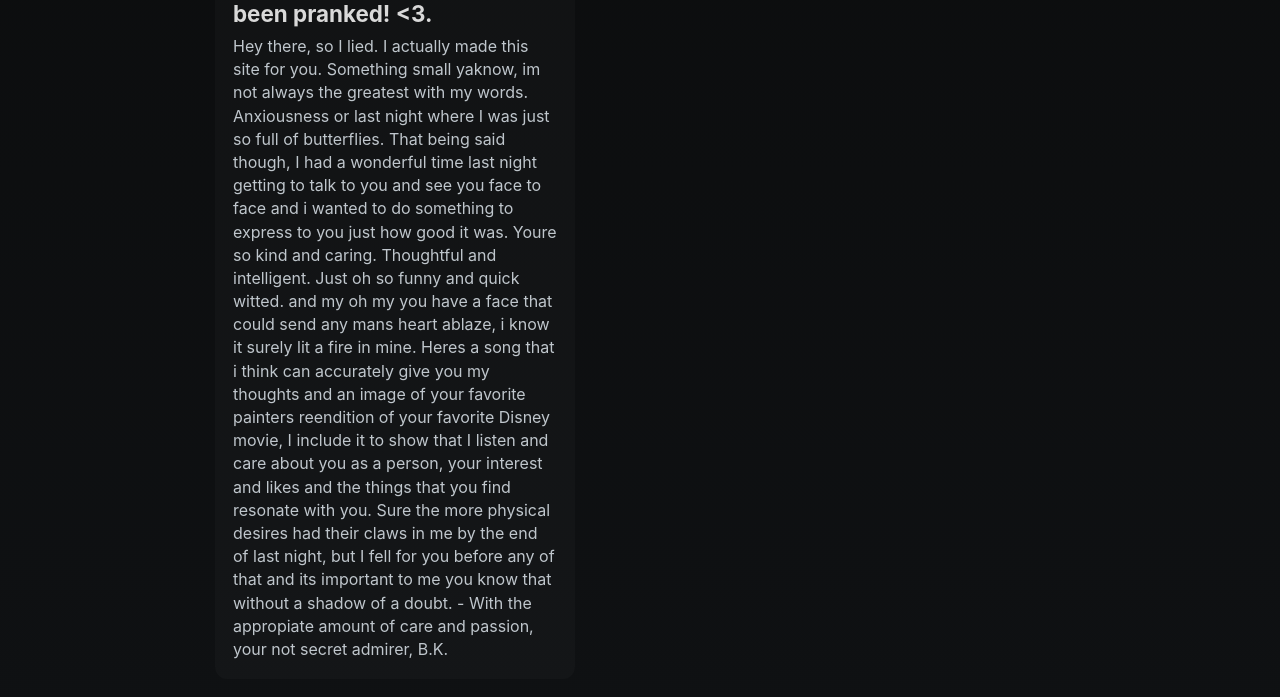
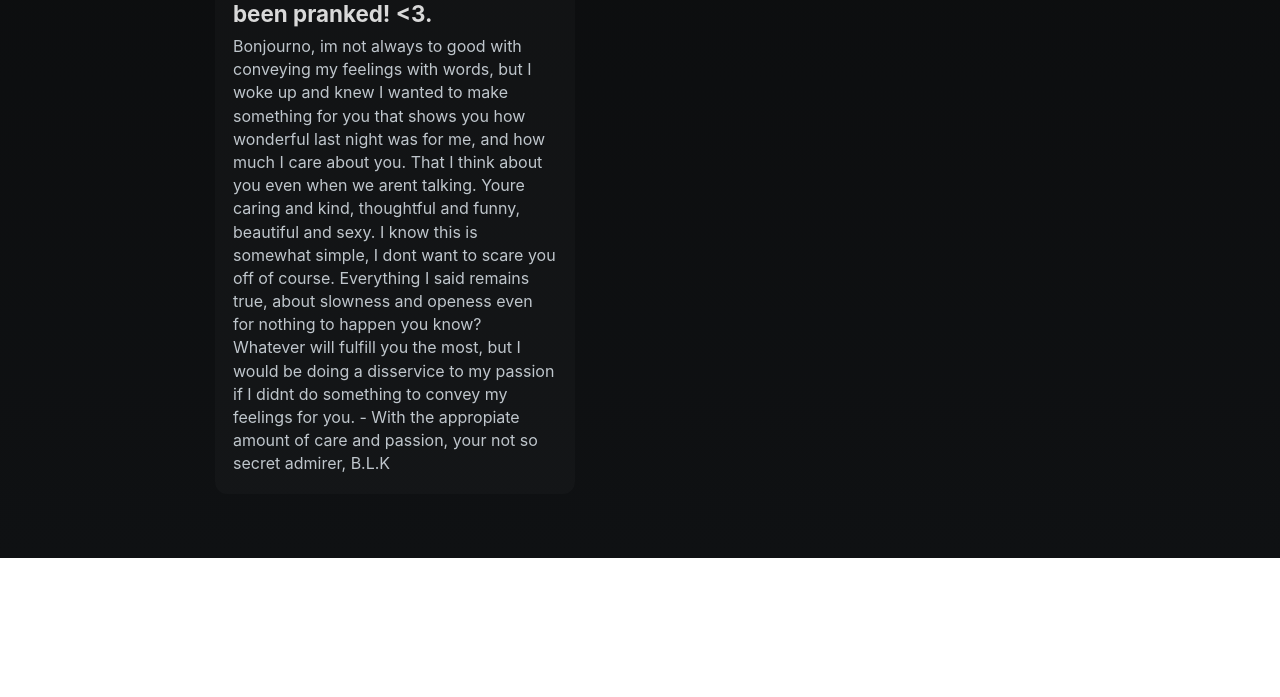
Before and after one commit to solorots-21/were-going-to-break-some-rules, a plain HTML site: page song.html in a window 1280 px wide. Shown: the part 391-1088 px from the top of the page. After the commit the page ends 949 px from the top, so only its background shows below. Drawn offline with Linux system fonts and the light colour scheme.

Commit message:
Update song.html

```diff
--- a/song.html
+++ b/song.html
@@ -15,13 +15,12 @@
       <div class="note">
         <h2>Hey there hot stuff. You've been pranked! <3.</h2>
         <p>
-          Hey there, so I lied. I actually made this site for you. Something small yaknow, im not always the greatest with my words.
-		 Anxiousness or last night where I was just so full of butterflies. That being said though, I had a wonderful time last night getting to talk to you and see you face to face and i wanted to do something to express to
-		 you just how good it was. Youre so kind and caring. Thoughtful and intelligent. Just oh so funny and quick witted. and my oh my you have a face that could send any mans heart ablaze, i know it surely
-         lit a fire in mine. Heres a song that i think can accurately give you my thoughts and an image of your favorite painters reendition of your favorite Disney movie, I include it to show that I listen and care
-         about you as a person, your interest and likes and the things that you find resonate with you. Sure the more physical desires had their claws in me by the end of last night, but I fell for you before any of that
-		 and its important to me you know that without a shadow of a doubt.
-         - With the appropiate amount of care and passion, your not secret admirer, B.K.
+         Bonjourno, im not always to good with conveying my feelings with words, but I woke up and knew I wanted to make something for you that shows you how wonderful last night was for me, and how much I care about you.
+			That I think about you even when we arent talking. Youre caring and kind, thoughtful and funny, beautiful and sexy. I know this is somewhat simple, I dont want to scare you off of course.
+			Everything I said remains true, about slowness and openess even for nothing to happen you know? Whatever will fulfill you the most, but I would be doing a disservice to my passion if I didnt do something
+			to convey my feelings for you.
+
+			                                                                                                                - With the appropiate amount of care and passion, your not so secret admirer, B.L.K
         </p>
       </div>
     </div>
```
